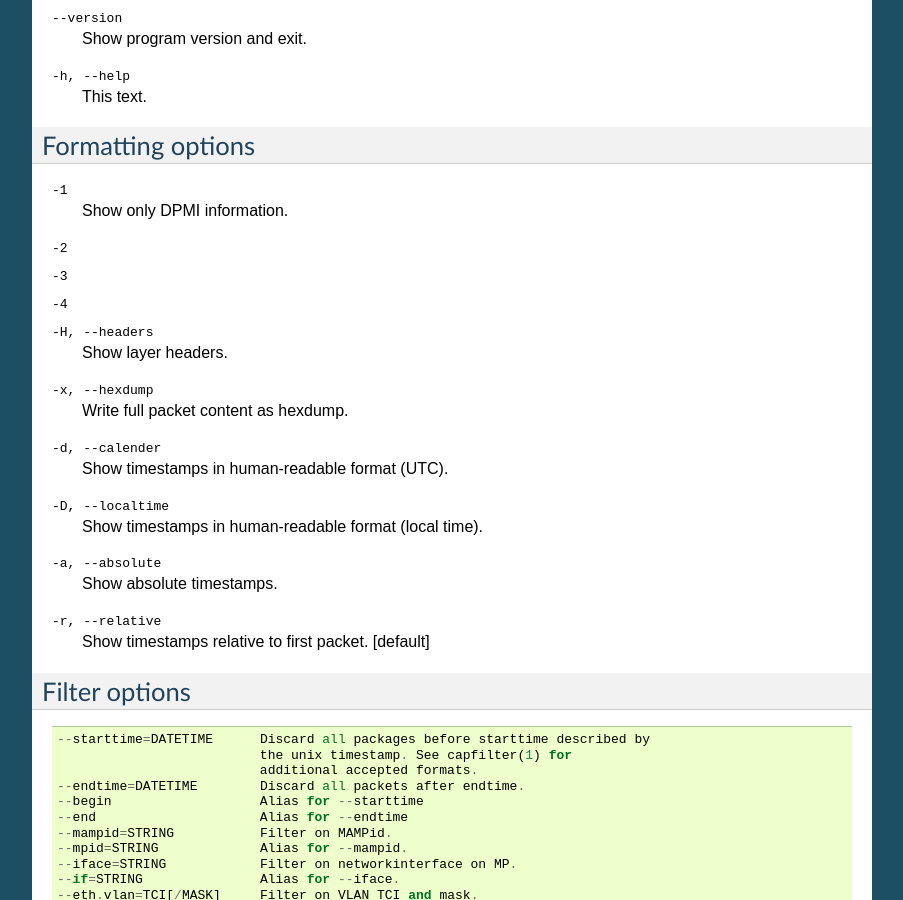
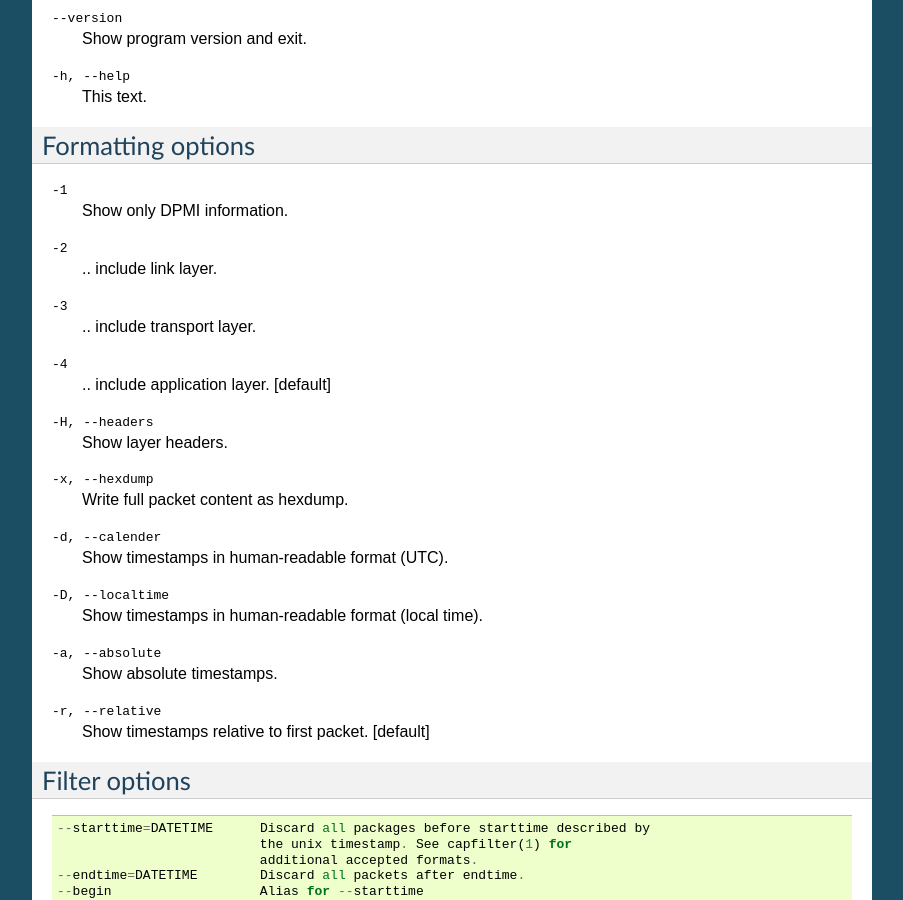
Before and after one commit to DPMI/libcap_utils, a Sphinx documentation site: the page built from docs/capshow.rst, in a window 1280 px wide and 900 px high, scrolled down 450 px. Shown: the whole window, without its empty margins (198-1101 px from the left). Built offline with Sphinx 7.4.7, drawn with Linux system fonts in a browser that asks for light colours.

Commit message:
docs: trying to escape

```diff
--- a/docs/capshow.rst
+++ b/docs/capshow.rst
@@ -19,9 +19,9 @@ Formatting options
 ------------------
 
 -1                   Show only DPMI information.
--2                   .. include link layer.
--3                   .. include transport layer.
--4                   .. include application layer. [default]
+-2                   \.. include link layer.
+-3                   \.. include transport layer.
+-4                   \.. include application layer. [default]
 -H, --headers        Show layer headers.
 -x, --hexdump        Write full packet content as hexdump.
 -d, --calender       Show timestamps in human-readable format (UTC).
```
